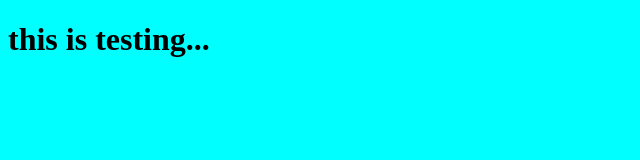
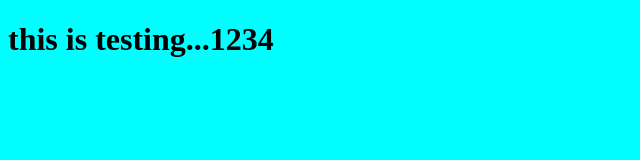
Before and after one commit to Kali-d-Eagle/demo, a plain HTML site: page index.html in a window 1280 px wide. Shown: the whole page, without its empty margins (0-640 px from the left). Drawn offline with Linux system fonts and the light colour scheme.

Commit message:
Update index.html

```diff
--- a/index.html
+++ b/index.html
@@ -6,6 +6,6 @@
     <title>Document</title>
 </head>
 <body bgcolor="aqua">
-    <h1>this is testing...</h1>
+    <h1>this is testing...1234</h1>
 </body>
 </html>
```
